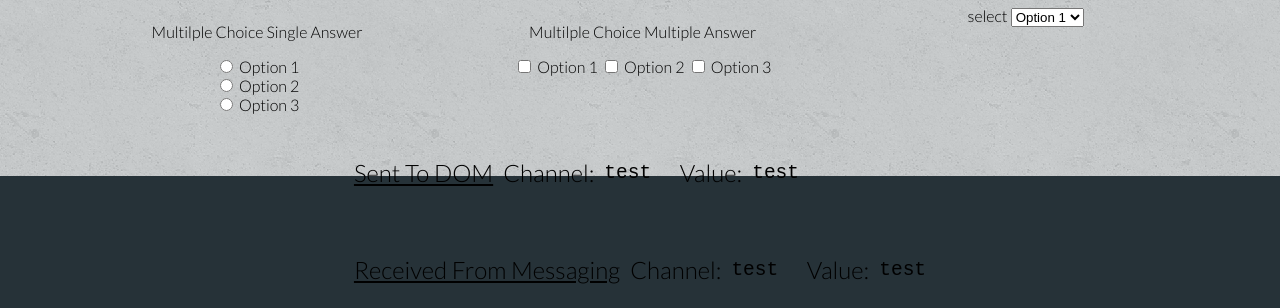
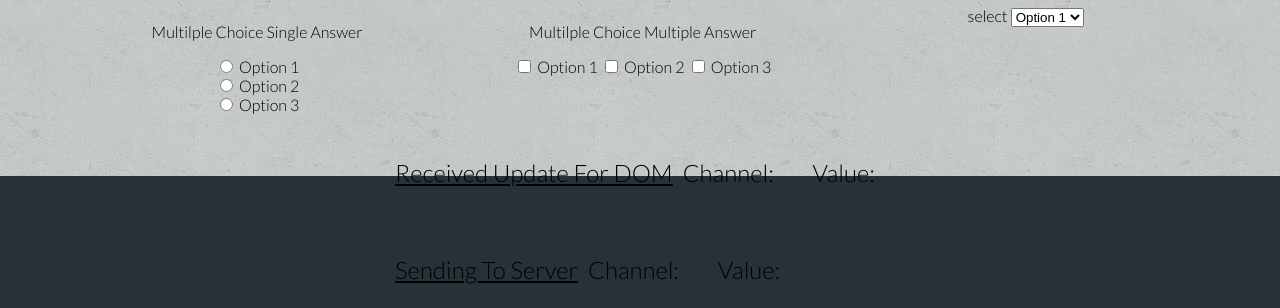
Before and after one commit to catchtechnologies/HTML-Control-Interface-Messaging-And-DomHandler, a plain HTML site: page index.html in a window 1280 px wide. Shown: the part 624-932 px from the top of the page. Drawn offline with Linux system fonts and the light colour scheme.

```diff
--- a/index.html
+++ b/index.html
@@ -284,14 +284,14 @@
 
     <div>
       <div class="messages">
-        <p class="margin-left-10 margin-right-10"><u>Sent To DOM</u> </p>
-        Channel: <pre id="domhandler-tx-ch" class="margin-left-10 margin-right-10">test</pre>&nbsp; &nbsp;
-        Value: <pre id="domhandler-tx-value" class="margin-left-10 margin-right-10">test</pre>
+        <p class="margin-left-10 margin-right-10"><u>Received Update For DOM</u> </p>
+        Channel: <pre id="domhandler-tx-ch" class="margin-left-10 margin-right-10"></pre>&nbsp; &nbsp;
+        Value: <pre id="domhandler-tx-value" class="margin-left-10 margin-right-10"></pre>
       </div>
       <div class="messages">
-        <p class="margin-left-10 margin-right-10"><u>Received From Messaging</u></p>
-        Channel: <pre id="domhandler-rx-ch" class="margin-left-10 margin-right-10">test</pre>&nbsp; &nbsp;
-        Value: <pre id="domhandler-rx-value" class="margin-left-10 margin-right-10">test</pre>
+        <p class="margin-left-10 margin-right-10"><u>Sending To Server</u></p>
+        Channel: <pre id="domhandler-rx-ch" class="margin-left-10 margin-right-10"></pre>&nbsp; &nbsp;
+        Value: <pre id="domhandler-rx-value" class="margin-left-10 margin-right-10"></pre>
       </div>
     </div>
 
--- a/js/controller-integration/messaging.js
+++ b/js/controller-integration/messaging.js
@@ -86,8 +86,10 @@
         connection.send("pong");
         return;
       }
+      if (m.data === "connected") {
+        return;
+      }
       try {
-        console.log(m.data);
         const message = JSON.parse(m.data);
         if (message.action && message.options) {
           switch (message.action) {
--- a/js/main.js
+++ b/js/main.js
@@ -27,6 +27,7 @@
       }
     );
 
+    // Simulate Messaging messages from button presses in index.html
     var activeTest = document.getElementById("activeTest");
     activeTest.onpointerdown = () => {
       domHandler.handleUpdate("laptop.active", "1");
```
Also changed, not shown: 1 other file.
